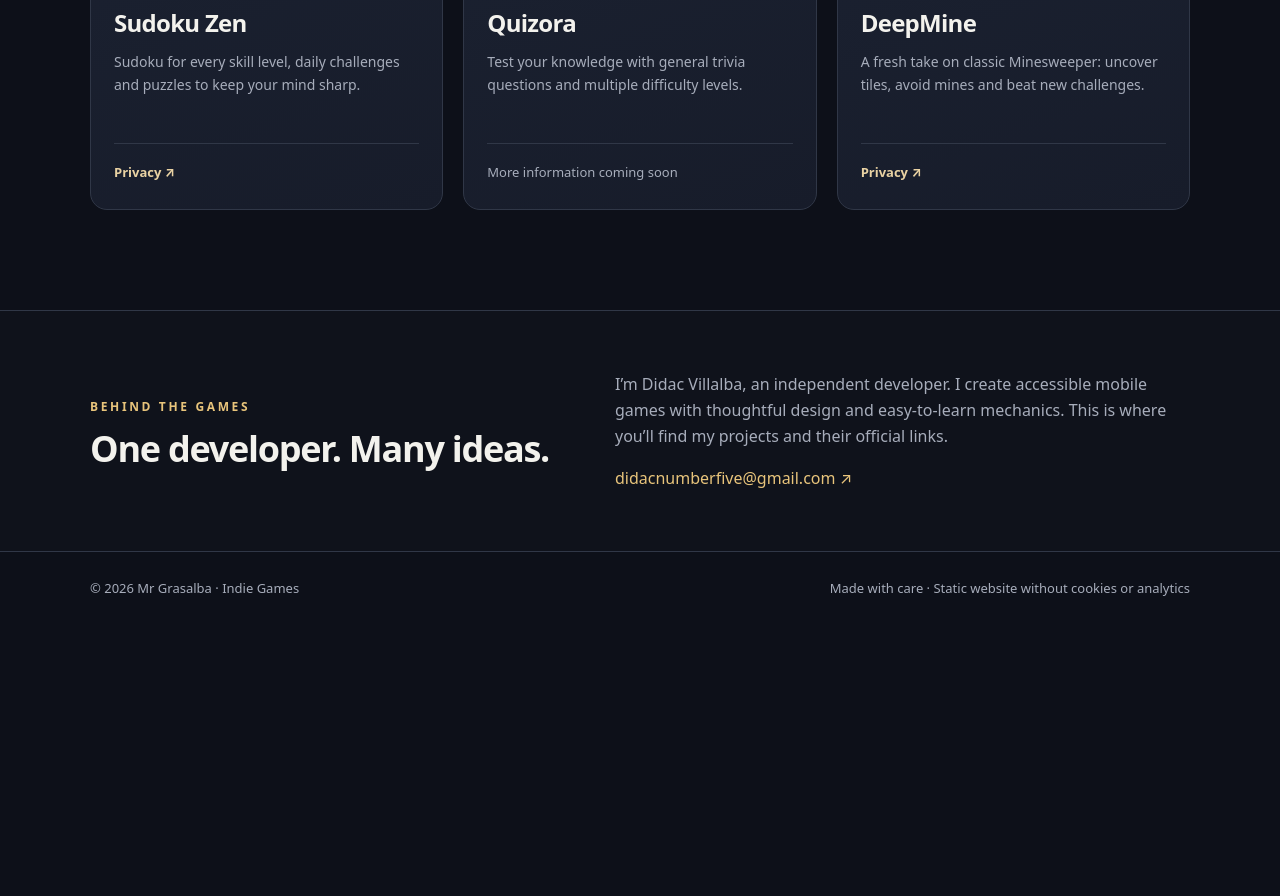
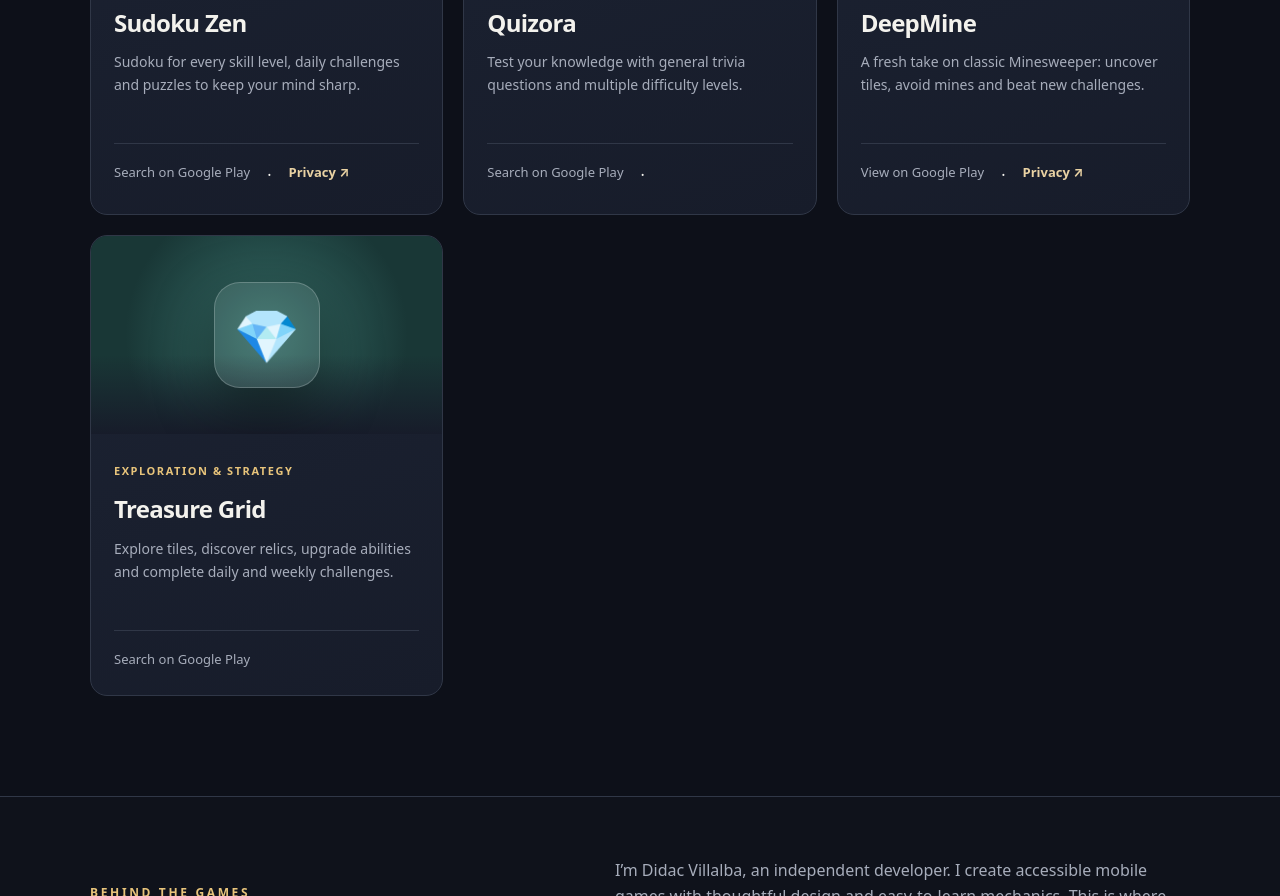
Before and after one commit to didacnumberfive/didacnumberfive.github.io, a plain HTML site: page index.html in a window 1280 px wide. Shown: the part 1010-1906 px from the top of the page. Before the commit the page ends 1636 px from the top, so only its background shows below. Drawn offline with Linux system fonts and the light colour scheme.

Commit message:
Update index.html

```diff
--- a/index.html
+++ b/index.html
@@ -1,10 +1,10 @@
 <!doctype html>
 <html lang="es">
 <head>
-  <meta charset="utf-8">
-  <meta name="viewport" content="width=device-width, initial-scale=1">
-  <meta name="theme-color" content="#0d1019">
-  <meta name="description" content="Juegos independientes para Android de Didac Villalba: Sudoku Zen, Quizora y DeepMine.">
+<meta charset="utf-8"/>
+<meta content="width=device-width, initial-scale=1" name="viewport"/>
+<meta content="#0d1019" name="theme-color"/>
+<meta content="Juegos independientes para Android de Mr Grasalba: Sudoku Zen, Quizora, DeepMine y Treasure Grid." name="description"/>
 <title>Mr Grasalba · Indie Games</title>
 <style>
     :root { color-scheme:dark; --bg:#0d1019; --panel:#171c2a; --panel2:#1c2333; --ink:#f3f2ed; --muted:#a7adbb; --gold:#e8c47b; --stroke:#303747; }
@@ -42,6 +42,12 @@
     .visual:after { content:""; position:absolute; inset:0; background:linear-gradient(0deg,#171c2a 0%,transparent 40%); }
     .sudoku { background:radial-gradient(circle at center,#425b83,#1b2b47 70%); }
     .quizora { background:radial-gradient(circle at center,#6351a6,#292548 70%); }
+    .treasure { background:radial-gradient(circle at center,#376f69,#193736 70%); }
+    .treasure .symbol { color:#ffe7a6; }
+    .game { position:relative; }
+    .card-play { position:absolute; inset:0; z-index:1; border-radius:17px; }
+    .game-links { position:relative; z-index:2; }
+    .game:hover .game-tag { color:#ffe1a8; }
     .deepmine { background:radial-gradient(circle at center,#736043,#322719 70%); }
     .symbol { position:relative; z-index:1; display:grid; place-items:center; width:106px; height:106px; border-radius:26px; box-shadow:0 20px 60px #0007; border:1px solid #ffffff35; font-size:53px; background:#ffffff17; }
     .sudoku .symbol { font-size:43px; font-weight:800; letter-spacing:-.07em; color:#eef6ff; }
@@ -54,6 +60,8 @@
     .game-links { margin-top:18px; padding-top:18px; border-top:1px solid var(--stroke); display:flex; flex-wrap:wrap; gap:10px 17px; }
     .game-links a { color:#e9d2a3; text-decoration:none; font-size:13px; font-weight:650; }
     .game-links a:hover { text-decoration:underline; }
+    .play-note { color:var(--muted); font-size:13px; }
+    .game:focus-within { border-color:var(--gold); }
     .about { border-top:1px solid var(--stroke); border-bottom:1px solid var(--stroke); padding:60px 0; background:#ffffff02; }
     .about-inner { display:grid; grid-template-columns:1fr 1.25fr; align-items:center; gap:65px; }
     .about p { color:var(--muted); max-width:580px; margin:0; }
@@ -69,25 +77,28 @@
 </head>
 <body>
 <header><div class="wrap nav">
-    <a class="brand" href="#top" aria-label="Inicio"><span class="brand-mark">✦</span><span>Mr Grasalba <span style="color:var(--gold)">/ Games</span></span></a>
-    <nav class="nav-right" aria-label="Principal"><a href="#games" data-i18n="navGames">Juegos</a><a href="#about" data-i18n="navAbout">Sobre mí</a><div class="switch" aria-label="Idioma"><button id="es" type="button" aria-pressed="true">ES</button><button id="en" type="button" aria-pressed="false">EN</button></div></nav>
+<a aria-label="Inicio" class="brand" href="#top"><span class="brand-mark">✦</span><span>Mr Grasalba <span style="color:var(--gold)">/ Games</span></span></a>
+<nav aria-label="Principal" class="nav-right"><a data-i18n="navGames" href="#games">Juegos</a><a data-i18n="navAbout" href="#about">Sobre mí</a><div aria-label="Idioma" class="switch"><button aria-pressed="true" id="es" type="button">ES</button><button aria-pressed="false" id="en" type="button">EN</button></div></nav>
 </div></header>
 <main id="top">
-    <section class="hero wrap"><span class="eyebrow" data-i18n="eyebrow">DESARROLLO INDEPENDIENTE · ANDROID</span><h1 data-i18n-html="heroTitle">Juegos sencillos.<br><span class="accent">Buenas partidas.</span></h1><p data-i18n="heroDesc">Diseño y desarrollo juegos para disfrutar a tu ritmo: lógica, conocimiento y pequeños desafíos para cada día.</p><a class="btn" href="#games" data-i18n="explore">Descubrir los juegos ↓</a></section>
-    <section id="games" class="games wrap" aria-labelledby="games-title"><div class="section-top"><div><span class="eyebrow" data-i18n="collection">MI COLECCIÓN</span><h2 id="games-title" data-i18n="gamesTitle">Juegos y proyectos</h2></div><span class="section-note" data-i18n="gamesHint">Una colección en crecimiento.</span></div>
+<section class="hero wrap"><span class="eyebrow" data-i18n="eyebrow">DESARROLLO INDEPENDIENTE · ANDROID</span><h1 data-i18n-html="heroTitle">Juegos sencillos.<br/><span class="accent">Buenas partidas.</span></h1><p data-i18n="heroDesc">Diseño y desarrollo juegos para disfrutar a tu ritmo: lógica, conocimiento y pequeños desafíos para cada día.</p><a class="btn" data-i18n="explore" href="#games">Descubrir los juegos ↓</a></section>
+<section aria-labelledby="games-title" class="games wrap" id="games"><div class="section-top"><div><span class="eyebrow" data-i18n="collection">MI COLECCIÓN</span><h2 data-i18n="gamesTitle" id="games-title">Juegos y proyectos</h2></div><span class="section-note" data-i18n="gamesHint">Una colección en crecimiento.</span></div>
 <div class="grid">
-        <article class="game"><div class="visual sudoku"><div class="symbol" aria-hidden="true">1 9<br>4 6</div></div><div class="game-body"><span class="game-tag" data-i18n="logic">LÓGICA Y CONCENTRACIÓN</span><h3>Sudoku Zen</h3><p class="game-desc" data-i18n="sudokuDesc">Sudokus para todos los niveles, retos diarios y partidas para entrenar la mente.</p><div class="game-links"><a href="https://didacnumberfive.github.io/sudoku-privacy/" target="_blank" rel="noopener noreferrer" data-i18n="privacy">Privacidad ↗</a></div></div></article>
-        <article class="game"><div class="visual quizora"><div class="symbol" aria-hidden="true">?</div></div><div class="game-body"><span class="game-tag" data-i18n="trivia">PREGUNTAS Y CULTURA</span><h3>Quizora</h3><p class="game-desc" data-i18n="quizoraDesc">Pon a prueba tus conocimientos con preguntas de cultura general y distintas dificultades.</p><div class="game-links"><span style="color:var(--muted);font-size:13px" data-i18n="coming">Más información próximamente</span></div></div></article>
-        <article class="game"><div class="visual deepmine"><div class="symbol" aria-hidden="true">⚒</div></div><div class="game-body"><span class="game-tag" data-i18n="puzzle">CLÁSICO DE ESTRATEGIA</span><h3>DeepMine</h3><p class="game-desc" data-i18n="mineDesc">Una reinterpretación del clásico buscaminas: descubre casillas, evita minas y supera desafíos.</p><div class="game-links"><a href="https://didacnumberfive.github.io/buscaminas-privacy/" target="_blank" rel="noopener noreferrer" data-i18n="privacy">Privacidad ↗</a></div></div></article>
-      </div>
+<article class="game"><a aria-label="Google Play: Sudoku Zen" class="card-play" href="https://play.google.com/store/search?q=Sudoku%20Zen%20MrGrasalba&amp;c=apps" rel="noopener noreferrer" target="_blank"></a><div class="visual sudoku"><div aria-hidden="true" class="symbol">1 9<br/>4 6</div></div><div class="game-body"><span class="game-tag" data-i18n="logic">LÓGICA Y CONCENTRACIÓN</span><h3>Sudoku Zen</h3><p class="game-desc" data-i18n="sudokuDesc">Sudokus para todos los niveles, retos diarios y partidas para entrenar la mente.</p><div class="game-links"><span class="play-note" data-i18n="playSearch">Buscar en Google Play</span> · <a data-i18n="privacy" href="https://didacnumberfive.github.io/sudoku-privacy/" rel="noopener noreferrer" target="_blank">Privacidad ↗</a></div></div></article>
+<article class="game"><a aria-label="Google Play: Quizora" class="card-play" href="https://play.google.com/store/search?q=Quizora%20MrGrasalba&amp;c=apps" rel="noopener noreferrer" target="_blank"></a><div class="visual quizora"><div aria-hidden="true" class="symbol">?</div></div><div class="game-body"><span class="game-tag" data-i18n="trivia">PREGUNTAS Y CULTURA</span><h3>Quizora</h3><p class="game-desc" data-i18n="quizoraDesc">Pon a prueba tus conocimientos con preguntas de cultura general y distintas dificultades.</p><div class="game-links"><span class="play-note" data-i18n="playSearch">Buscar en Google Play</span> · </div></div></article>
+<article class="game"><a aria-label="Google Play: DeepMine" class="card-play" href="https://play.google.com/store/apps/details?id=com.didacnumberfive.buscaminas" rel="noopener noreferrer" target="_blank"></a><div class="visual deepmine"><div aria-hidden="true" class="symbol">⚒</div></div><div class="game-body"><span class="game-tag" data-i18n="puzzle">CLÁSICO DE ESTRATEGIA</span><h3>DeepMine</h3><p class="game-desc" data-i18n="mineDesc">Una reinterpretación del clásico buscaminas: descubre casillas, evita minas y supera desafíos.</p><div class="game-links"><span class="play-note" data-i18n="playVisit">Ver en Google Play</span> · <a data-i18n="privacy" href="https://didacnumberfive.github.io/buscaminas-privacy/" rel="noopener noreferrer" target="_blank">Privacidad ↗</a></div></div></article>
+<article class="game"><a aria-label="Google Play: Treasure Grid" class="card-play" href="https://play.google.com/store/search?q=Treasure%20Grid%20MrGrasalba&amp;c=apps" rel="noopener noreferrer" target="_blank"></a><div class="visual treasure"><div aria-hidden="true" class="symbol">💎</div></div><div class="game-body"><span class="game-tag" data-i18n="treasureTag">EXPLORACIÓN Y ESTRATEGIA</span><h3>Treasure Grid</h3><p class="game-desc" data-i18n="treasureDesc">Explora casillas, descubre reliquias, mejora tus habilidades y completa desafíos diarios y semanales.</p><div class="game-links"><span class="play-note" data-i18n="playSearch">Buscar en Google Play</span></div></div></article></div>
 </section>
-    <section id="about" class="about"><div class="wrap about-inner"><div><span class="eyebrow" data-i18n="who">DETRÁS DE LOS JUEGOS</span><h2 data-i18n="aboutTitle">Un desarrollador.<br>Muchas ideas.</h2></div><div><p data-i18n="aboutDesc">Soy Didac Villalba, desarrollador independiente. Creo juegos móviles accesibles, con una presentación cuidada y mecánicas fáciles de aprender. Este es el espacio donde reuniré mis proyectos y sus enlaces oficiales.</p><a class="contact" href="mailto:didacnumberfive@gmail.com">didacnumberfive@gmail.com ↗</a></div></div></section>
+<section class="about" id="about"><div class="wrap about-inner"><div><span class="eyebrow" data-i18n="who">DETRÁS DE LOS JUEGOS</span><h2 data-i18n="aboutTitle">Un desarrollador.<br/>Muchas ideas.</h2></div><div><p data-i18n="aboutDesc">Soy Didac Villalba, desarrollador independiente. Creo juegos móviles accesibles, con una presentación cuidada y mecánicas fáciles de aprender. Este es el espacio donde reuniré mis proyectos y sus enlaces oficiales.</p><a class="contact" href="mailto:didacnumberfive@gmail.com">didacnumberfive@gmail.com ↗</a></div></div></section>
 </main>
 <footer><div class="wrap footer-inner"><span>© <span id="year"></span> Mr Grasalba · Indie Games</span><span data-i18n="footer">Hecho con dedicación · Web estática sin cookies ni analítica</span></div></footer>
 <script>
+    // GOOGLE PLAY: cuando tengas los enlaces definitivos, cambia el href de cada .card-play.
+    // Las búsquedas provisionales NO son enlaces directos a la ficha del juego.
+
     const translations = {
-      es:{navGames:'Juegos',navAbout:'Sobre mí',eyebrow:'DESARROLLO INDEPENDIENTE · ANDROID',heroTitle:'Juegos sencillos.<br><span class="accent">Buenas partidas.</span>',heroDesc:'Diseño y desarrollo juegos para disfrutar a tu ritmo: lógica, conocimiento y pequeños desafíos para cada día.',explore:'Descubrir los juegos ↓',collection:'MI COLECCIÓN',gamesTitle:'Juegos y proyectos',gamesHint:'Una colección en crecimiento.',logic:'LÓGICA Y CONCENTRACIÓN',trivia:'PREGUNTAS Y CULTURA',puzzle:'CLÁSICO DE ESTRATEGIA',sudokuDesc:'Sudokus para todos los niveles, retos diarios y partidas para entrenar la mente.',quizoraDesc:'Pon a prueba tus conocimientos con preguntas de cultura general y distintas dificultades.',mineDesc:'Una reinterpretación del clásico buscaminas: descubre casillas, evita minas y supera desafíos.',privacy:'Privacidad ↗',coming:'Más información próximamente',who:'DETRÁS DE LOS JUEGOS',aboutTitle:'Un desarrollador. Muchas ideas.',aboutDesc:'Soy Didac Villalba, desarrollador independiente. Creo juegos móviles accesibles, con una presentación cuidada y mecánicas fáciles de aprender. Este es el espacio donde reuniré mis proyectos y sus enlaces oficiales.',footer:'Hecho con dedicación · Web estática sin cookies ni analítica'},
-      en:{navGames:'Games',navAbout:'About',eyebrow:'INDEPENDENT DEVELOPMENT · ANDROID',heroTitle:'Simple games.<br><span class="accent">Great moments.</span>',heroDesc:'I design and develop games to enjoy at your own pace: logic, knowledge and small daily challenges.',explore:'Explore the games ↓',collection:'MY COLLECTION',gamesTitle:'Games and projects',gamesHint:'A growing collection.',logic:'LOGIC & FOCUS',trivia:'TRIVIA & KNOWLEDGE',puzzle:'CLASSIC STRATEGY',sudokuDesc:'Sudoku for every skill level, daily challenges and puzzles to keep your mind sharp.',quizoraDesc:'Test your knowledge with general trivia questions and multiple difficulty levels.',mineDesc:'A fresh take on classic Minesweeper: uncover tiles, avoid mines and beat new challenges.',privacy:'Privacy ↗',coming:'More information coming soon',who:'BEHIND THE GAMES',aboutTitle:'One developer. Many ideas.',aboutDesc:'I’m Didac Villalba, an independent developer. I create accessible mobile games with thoughtful design and easy-to-learn mechanics. This is where you’ll find my projects and their official links.',footer:'Made with care · Static website without cookies or analytics'}
+      es:{navGames:'Juegos',navAbout:'Sobre mí',eyebrow:'DESARROLLO INDEPENDIENTE · ANDROID',heroTitle:'Juegos sencillos.<br><span class="accent">Buenas partidas.</span>',heroDesc:'Diseño y desarrollo juegos para disfrutar a tu ritmo: lógica, conocimiento y pequeños desafíos para cada día.',explore:'Descubrir los juegos ↓',collection:'MI COLECCIÓN',gamesTitle:'Juegos y proyectos',gamesHint:'Una colección en crecimiento.',logic:'LÓGICA Y CONCENTRACIÓN',trivia:'PREGUNTAS Y CULTURA',puzzle:'CLÁSICO DE ESTRATEGIA',sudokuDesc:'Sudokus para todos los niveles, retos diarios y partidas para entrenar la mente.',quizoraDesc:'Pon a prueba tus conocimientos con preguntas de cultura general y distintas dificultades.',mineDesc:'Una reinterpretación del clásico buscaminas: descubre casillas, evita minas y supera desafíos.',treasureTag:'EXPLORACIÓN Y ESTRATEGIA',treasureDesc:'Explora casillas, descubre reliquias, mejora tus habilidades y completa desafíos diarios y semanales.',playSearch:'Buscar en Google Play',playVisit:'Ver en Google Play',privacy:'Privacidad ↗',coming:'Más información próximamente',who:'DETRÁS DE LOS JUEGOS',aboutTitle:'Un desarrollador. Muchas ideas.',aboutDesc:'Soy Didac Villalba, desarrollador independiente. Creo juegos móviles accesibles, con una presentación cuidada y mecánicas fáciles de aprender. Este es el espacio donde reuniré mis proyectos y sus enlaces oficiales.',footer:'Hecho con dedicación · Web estática sin cookies ni analítica'},
+      en:{navGames:'Games',navAbout:'About',eyebrow:'INDEPENDENT DEVELOPMENT · ANDROID',heroTitle:'Simple games.<br><span class="accent">Great moments.</span>',heroDesc:'I design and develop games to enjoy at your own pace: logic, knowledge and small daily challenges.',explore:'Explore the games ↓',collection:'MY COLLECTION',gamesTitle:'Games and projects',gamesHint:'A growing collection.',logic:'LOGIC & FOCUS',trivia:'TRIVIA & KNOWLEDGE',puzzle:'CLASSIC STRATEGY',sudokuDesc:'Sudoku for every skill level, daily challenges and puzzles to keep your mind sharp.',quizoraDesc:'Test your knowledge with general trivia questions and multiple difficulty levels.',mineDesc:'A fresh take on classic Minesweeper: uncover tiles, avoid mines and beat new challenges.',treasureTag:'EXPLORATION & STRATEGY',treasureDesc:'Explore tiles, discover relics, upgrade abilities and complete daily and weekly challenges.',playSearch:'Search on Google Play',playVisit:'View on Google Play',privacy:'Privacy ↗',coming:'More information coming soon',who:'BEHIND THE GAMES',aboutTitle:'One developer. Many ideas.',aboutDesc:'I’m Didac Villalba, an independent developer. I create accessible mobile games with thoughtful design and easy-to-learn mechanics. This is where you’ll find my projects and their official links.',footer:'Made with care · Static website without cookies or analytics'}
     };
     function setLanguage(lang) {
       const t=translations[lang]; document.documentElement.lang=lang;
```
Lines whose indentation alone changed are shown as unchanged.
